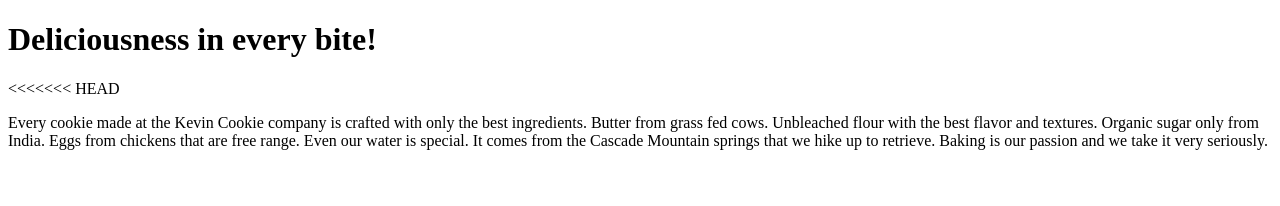
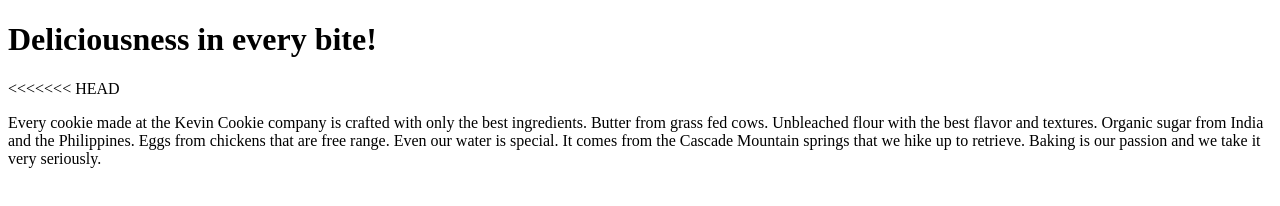
Before and after one commit to ButCode/KevinCookieCompany.com, a plain HTML site: page index.htm in a window 1280 px wide. Drawn offline with Linux system fonts and the light colour scheme.

Commit message:
Update index.htm

```diff
--- a/index.htm
+++ b/index.htm
@@ -4,6 +4,6 @@
 
 <h1>Deliciousness in every bite!</h1>
 <<<<<<< HEAD
-<p>Every cookie made at the Kevin Cookie company is crafted with only the best ingredients. Butter from grass fed cows. Unbleached flour with the best flavor and textures. Organic sugar only from India. Eggs from chickens that are free range. Even our water is special. It comes from the Cascade Mountain springs that we hike up to retrieve. Baking is our passion and we take it very seriously.</p>
+<p>Every cookie made at the Kevin Cookie company is crafted with only the best ingredients. Butter from grass fed cows. Unbleached flour with the best flavor and textures. Organic sugar from India and the Philippines. Eggs from chickens that are free range. Even our water is special. It comes from the Cascade Mountain springs that we hike up to retrieve. Baking is our passion and we take it very seriously.</p>
 </body>
 </html>
```
